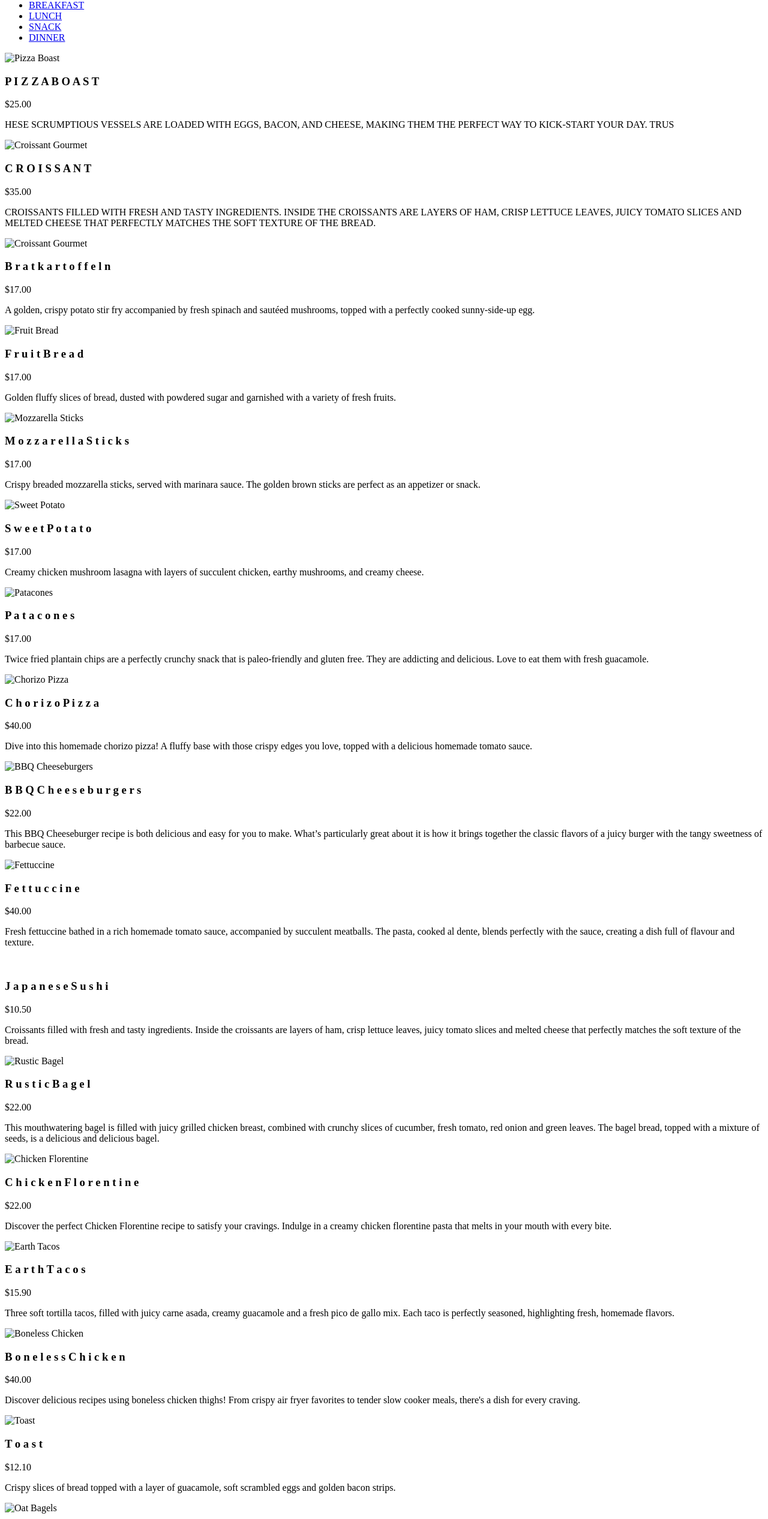
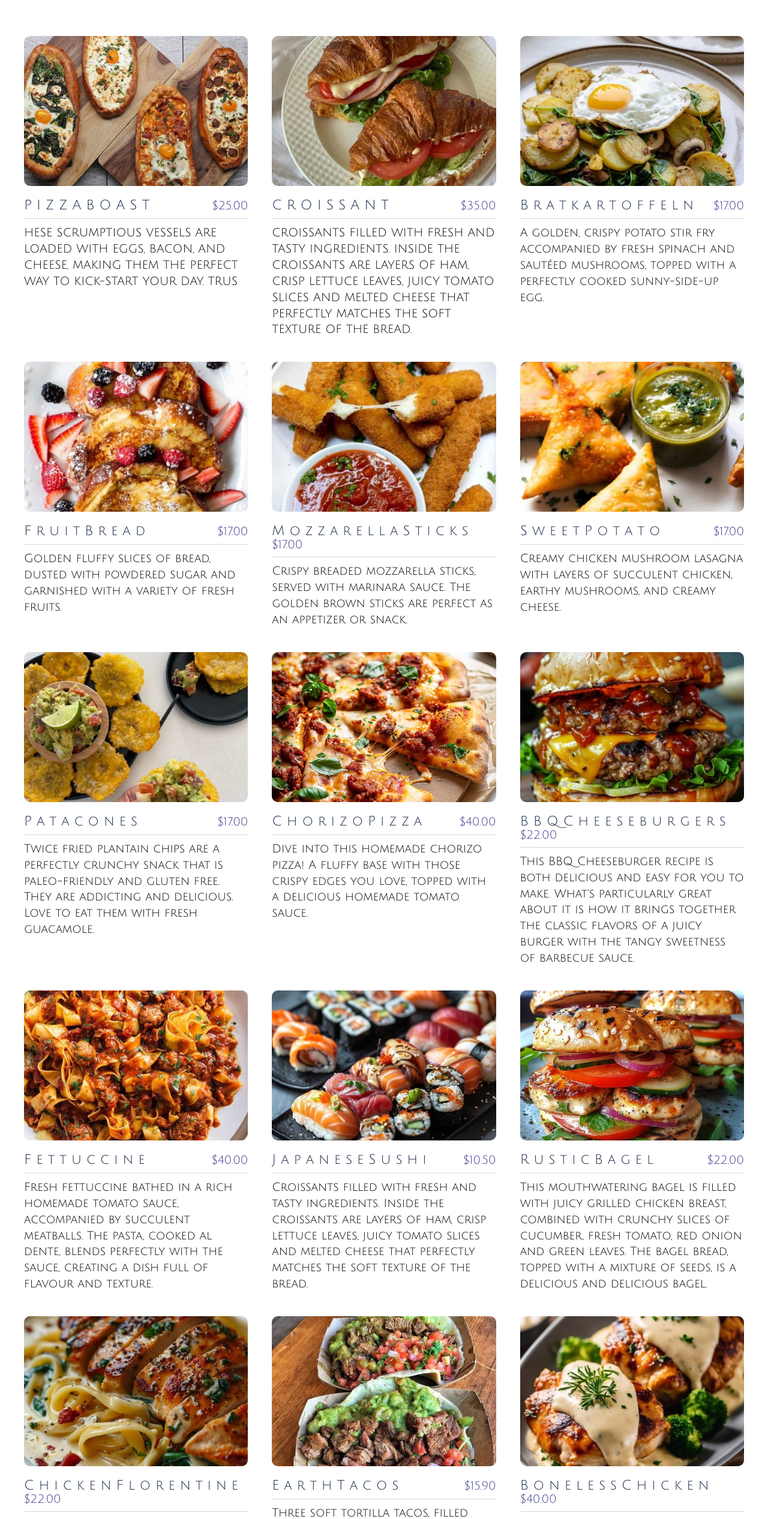
Before and after one commit to Tiaraxx/menu, a plain HTML site: page index.html in a window 1280 px wide. Shown: the part 135-2667 px from the top of the page at 60% size. Drawn offline with Linux system fonts and the light colour scheme; the site is published under a folder, as on GitHub Pages, so addresses that start at the root find nothing.

Commit message:
Arreglando stylos, font-family y estructuras

```diff
--- a/breakfast.html
+++ b/breakfast.html
@@ -4,8 +4,8 @@
     <meta charset="UTF-8">
     <meta name="viewport" content="width=device-width, initial-scale=1.0">
     <meta name="description" content="Mira los platillos que tenemos para ti ">
-    <link rel="stylesheet" href="/css/stylos.css">
-    <link rel="icon" href="/img/Tiara-Peña.png">
+    <link rel="stylesheet" href="css/stylos.css">
+    <link rel="icon" href="img/Tiara-Peña.png">
     <title>Desayunos, Breakfast</title>
 </head>
 <body>
@@ -24,7 +24,7 @@
     </header>
         <main class="menu-grid">
             <div class="menu-item">
-                <img src="/img/Pizza-boast.jpg" alt="Pizza Boast">
+                <img src="img/Pizza-boast.jpg" alt="Pizza Boast">
                 <div class="item-details">
                     <div class="item-header">
                         <h3>P I Z Z A B O A S T</h3>
@@ -35,7 +35,7 @@
                 </div>
             </div>
             <div class="menu-item">
-                <img src="/img/Bratkartoffeln-1.jpg" alt="Croissant Gourmet">
+                <img src="img/Bratkartoffeln-1.jpg" alt="Croissant Gourmet">
                 <div class="item-details">
                     <div class="item-header">
                         <h3>B r a t k a r t o f f e l n</h3>
@@ -47,7 +47,7 @@
             </div>
 
             <div class="menu-item">
-                <img src="/img/Gourmet-Ham-and-Cheese-Croissant.jpg" alt="Gourmet Ham and Cheese Croissant">
+                <img src="img/Gourmet-Ham-and-Cheese-Croissant.jpg" alt="Gourmet Ham and Cheese Croissant">
                 <div class="item-details">
                     <div class="item-header">
                         <h3>C r o i s s a n t G o u r m e t</h3>
@@ -59,7 +59,7 @@
             </div>
 
             <div class="menu-item">
-                <img src="/img/Fruit-bread.jpg" alt="Fruit Bread">
+                <img src="img/Fruit-bread.jpg" alt="Fruit Bread">
                 <div class="item-details">
                     <div class="item-header">
                         <h3>F r u i t B r e a d</h3>
@@ -72,7 +72,7 @@
 
 
             <div class="menu-item">
-                <img src="/img/toast.jpg" alt="Toast">
+                <img src="img/toast.jpg" alt="Toast">
                 <div class="item-details">
                     <div class="item-header">
                         <h3>T o a s t</h3>
@@ -85,7 +85,7 @@
                 </div>
             </div>
             <div class="menu-item">
-                <img src="/img/oat-bagels.jpg" alt="Oat Bagels">
+                <img src="img/oat-bagels.jpg" alt="Oat Bagels">
                 <div class="item-details">
                     <div class="item-header">
                         <h3>O a t B a g e l s</h3>
--- a/css/stylos.css
+++ b/css/stylos.css
@@ -1,6 +1,6 @@
 @font-face {
     font-family: 'JuliusSansOne';
-    src: url('/recursos/Julius_Sans_One/JuliusSansOne-Regular.ttf') format('truetype');
+    src: url('../recursos/Julius_Sans_One/JuliusSansOne-Regular.ttf') format('truetype');
     font-weight: normal;
     font-style: normal;
 }
@@ -23,7 +23,7 @@ html, body {
 body {
     display: flex;
     flex-direction: column;
-    font-family: JuliusSansOne, sans-serif;
+    font-family :JuliusSansOne;
     padding: 0;
 }
 
--- a/index.html
+++ b/index.html
@@ -4,8 +4,8 @@
     <meta charset="UTF-8">
     <meta name="viewport" content="width=device-width, initial-scale=1.0">
     <meta name="description" content="Mira los platillos que tenemos para ti">
-    <link rel="stylesheet" href="/css/stylos.css">
-    <link rel="icon" href="/img/Tiara-Peña.png">
+    <link rel="stylesheet" href="css/stylos.css">
+    <link rel="icon" href="img/Tiara-Peña.png">
     <title>Página Principal, First Page</title>
 </head>
 
@@ -26,7 +26,7 @@
 
         <main class="menu-grid">
             <div class="menu-item">
-                <img src="/img/Pizza-boast.jpg" alt="Pizza Boast">
+                <img src="img/Pizza-boast.jpg" alt="Pizza Boast">
                 <div class="item-details">
                     <div class="item-header">
                         <h3>P I Z Z A B O A S T</h3>
@@ -38,7 +38,7 @@
             </div>
 
             <div class="menu-item">
-                <img src="/img/Gourmet-Ham-and-Cheese-Croissant.jpg" alt="Croissant Gourmet">
+                <img src="img/Gourmet-Ham-and-Cheese-Croissant.jpg" alt="Croissant Gourmet">
                 <div class="item-details">
                     <div class="item-header">
                         <h3>C R O I S S A N T</h3>
@@ -50,7 +50,7 @@
             </div>
 
             <div class="menu-item">
-                <img src="/img/Bratkartoffeln-1.jpg" alt="Croissant Gourmet">
+                <img src="img/Bratkartoffeln-1.jpg" alt="Croissant Gourmet">
                 <div class="item-details">
                     <div class="item-header">
                         <h3>B r a t k a r t o f f e l n</h3>
@@ -62,7 +62,7 @@
             </div>
 
             <div class="menu-item">
-                <img src="/img/Fruit-bread.jpg" alt="Fruit Bread">
+                <img src="img/Fruit-bread.jpg" alt="Fruit Bread">
                 <div class="item-details">
                     <div class="item-header">
                         <h3>F r u i t B r e a d</h3>
@@ -74,7 +74,7 @@
             </div>
 
             <div class="menu-item">
-                <img src="/img/Mozzarella-Sticks-1.jpg" alt="Mozzarella Sticks">
+                <img src="img/Mozzarella-Sticks-1.jpg" alt="Mozzarella Sticks">
                 <div class="item-details">
                     <div class="item-header">
                         <h3>M o z z a r e l l a S t i c k s</h3>
@@ -86,7 +86,7 @@
             </div>
 
             <div class="menu-item">
-                <img src="/img/Sweet-Potato-1.jpg" alt="Sweet Potato">
+                <img src="img/Sweet-Potato-1.jpg" alt="Sweet Potato">
                 <div class="item-details">
                     <div class="item-header">
                         <h3>S w e e t P o t a t o</h3>
@@ -98,7 +98,7 @@
             </div>
 
             <div class="menu-item">
-                <img src="/img/Patacones-1.jpg" alt="Patacones">
+                <img src="img/Patacones-1.jpg" alt="Patacones">
                 <div class="item-details">
                     <div class="item-header">
                         <h3>P a t a c o n e s</h3>
@@ -110,7 +110,7 @@
             </div>
 
             <div class="menu-item">
-                <img src="/img/Chorizo-Pizza.jpg" alt="Chorizo Pizza">
+                <img src="img/Chorizo-Pizza.jpg" alt="Chorizo Pizza">
                 <div class="item-details">
                     <div class="item-header">
                         <h3>C h o r i z o P i z z a</h3>
@@ -125,7 +125,7 @@
 
 
             <div class="menu-item">
-                <img src="/img/bbq.jpg" alt="BBQ Cheeseburgers">
+                <img src="img/bbq.jpg" alt="BBQ Cheeseburgers">
                 <div class="item-details">
                     <div class="item-header">
                         <h3>B B Q C h e e s e b u r g e r s</h3>
@@ -141,7 +141,7 @@
             </div>
 
             <div class="menu-item">
-                <img src="/img/Fettuccine.jpg" alt="Fettuccine">
+                <img src="img/Fettuccine.jpg" alt="Fettuccine">
                 <div class="item-details">
                     <div class="item-header">
                         <h3>F e t t u c c i n e</h3>
@@ -155,7 +155,7 @@
             </div>
 
             <div class="menu-item">
-                <img src="/img/Japanese-Sushi.jpg" alt="">
+                <img src="img/Japanese-Sushi.jpg" alt="">
                 <div class="item-details">
                     <div class="item-header">
                         <h3>J a p a n e s e  S u s h i</h3>
@@ -167,7 +167,7 @@
             </div>
 
             <div class="menu-item">
-                <img src="/img/rustic-bagel.jpg" alt="Rustic Bagel">
+                <img src="img/rustic-bagel.jpg" alt="Rustic Bagel">
                 <div class="item-details">
                     <div class="item-header">
                         <h3>R u s t i c B a g e l</h3>
@@ -183,7 +183,7 @@
             </div>
 
             <div class="menu-item">
-                <img src="/img/chicken-florentino.jpg" alt="Chicken Florentine">
+                <img src="img/chicken-florentino.jpg" alt="Chicken Florentine">
                 <div class="item-details">
                     <div class="item-header">
                         <h3>C h i c k e n  F l o r e n t i n e</h3>
@@ -195,7 +195,7 @@
             </div>
 
             <div class="menu-item">
-                <img src="/img/earth-tacos.jpg" alt="Earth Tacos">
+                <img src="img/earth-tacos.jpg" alt="Earth Tacos">
                 <div class="item-details">
                     <div class="item-header">
                         <h3>E a r t h T a c o s</h3>
@@ -209,7 +209,7 @@
             </div>
 
             <div class="menu-item">
-                <img src="/img/boloness-chicken.jpg" alt="Boneless Chicken">
+                <img src="img/boloness-chicken.jpg" alt="Boneless Chicken">
                 <div class="item-details">
                     <div class="item-header">
                         <h3>B o n e l e s s C h i c k e n</h3>
@@ -223,7 +223,7 @@
             </div>
 
             <div class="menu-item">
-                <img src="/img/toast.jpg" alt="Toast">
+                <img src="img/toast.jpg" alt="Toast">
                 <div class="item-details">
                     <div class="item-header">
                         <h3>T o a s t</h3>
@@ -237,7 +237,7 @@
             </div>
 
             <div class="menu-item">
-                <img src="/img/oat-bagels.jpg" alt="Oat Bagels">
+                <img src="img/oat-bagels.jpg" alt="Oat Bagels">
                 <div class="item-details">
                     <div class="item-header">
                         <h3>O a t B a g e l s</h3>
@@ -253,7 +253,7 @@
             </div>
 
             <div class="menu-item">
-                <img src="/img/Popcorn-Chicken.jpg" alt="Popcorn Chicken">
+                <img src="img/Popcorn-Chicken.jpg" alt="Popcorn Chicken">
                 <div class="item-details">
                     <div class="item-header">
                         <h3>P o p c o r n C h i c k e n</h3>
@@ -266,7 +266,7 @@
             </div>
 
             <div class="menu-item">
-                <img src="/img/Onion-Rings.jpg" alt="Onion Rings">
+                <img src="img/Onion-Rings.jpg" alt="Onion Rings">
                 <div class="item-details">
                     <div class="item-header">
                         <h3>O n i o n R i n g s</h3>
@@ -280,7 +280,7 @@
             </div>
 
             <div class="menu-item">
-                <img src="/img/Golde-Gyozas.png" alt="Golde Gyozas">
+                <img src="img/Golde-Gyozas.png" alt="Golde Gyozas">
                 <div class="item-details">
                     <div class="item-header">
                         <h3>G o l d e n G y o z a s</h3>
@@ -294,7 +294,7 @@
 
 
             <div class="menu-item">
-                <img src="/img/Braised.jpg" alt="Braised">
+                <img src="img/Braised.jpg" alt="Braised">
                 <div class="item-details">
                     <div class="item-header">
                         <h3>B r a i s e d</h3>
@@ -307,7 +307,7 @@
             </div>
 
             <div class="menu-item">
-                <img src="/img/Beef-Filet.jpg" alt="Beef Filet">
+                <img src="img/Beef-Filet.jpg" alt="Beef Filet">
                 <div class="item-details">
                     <div class="item-header">
                         <h3>B e e f F i l e t</h3>
```
Also changed, not shown: dinner.html (+8 -8 lines), lunch.html (+9 -8 lines), snack.html (+8 -8 lines).
